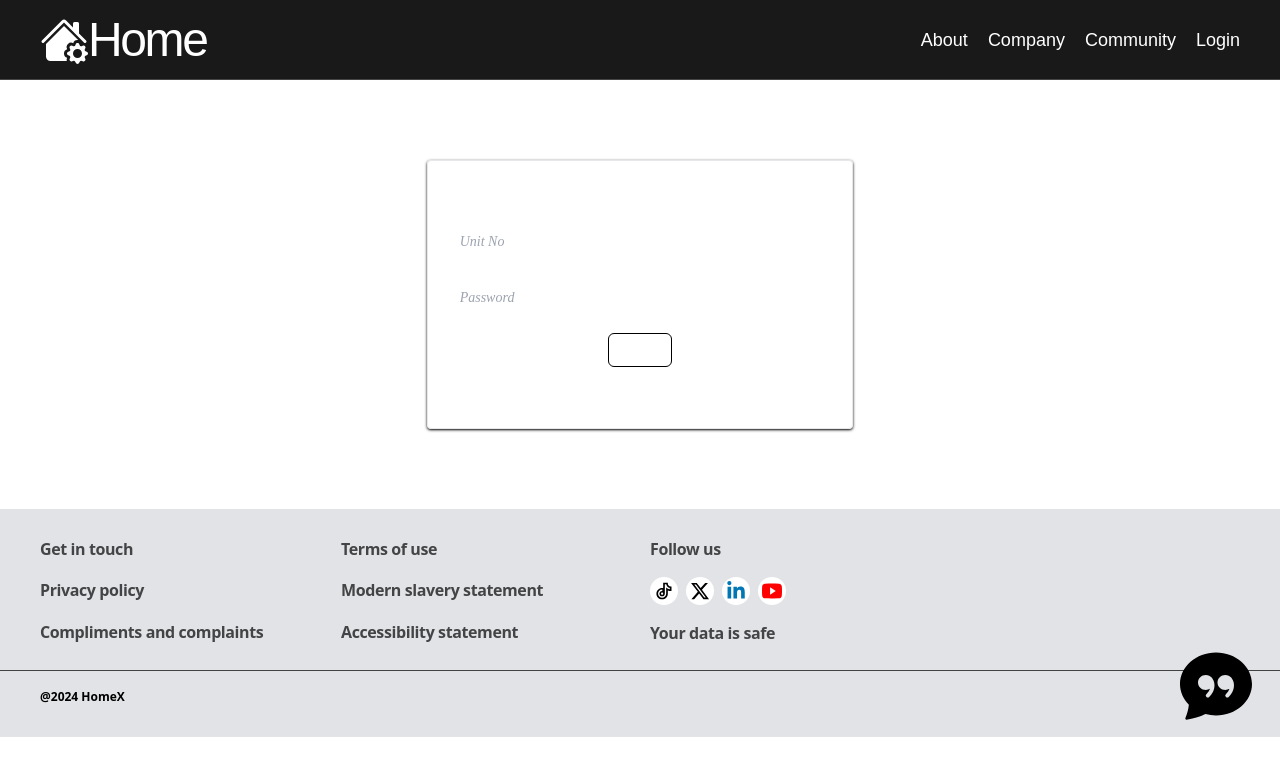
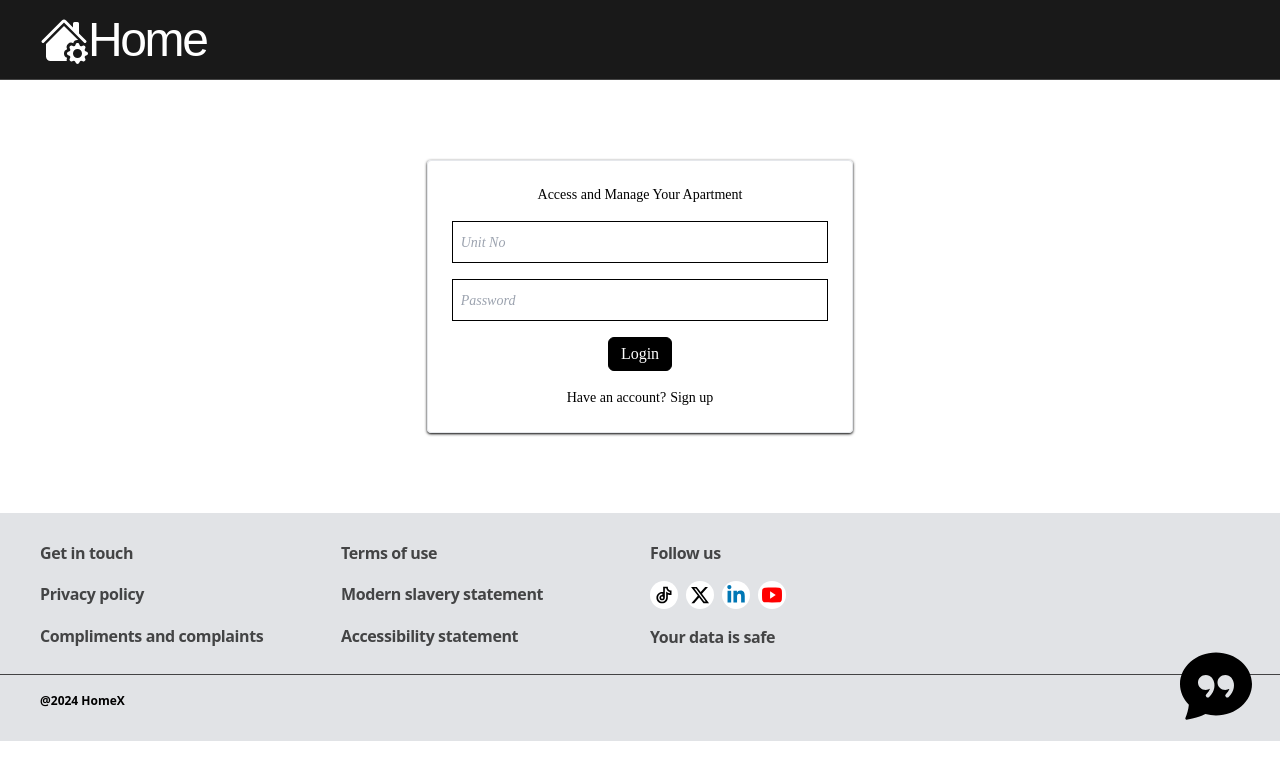
Before and after one commit to Ola157/homeXp, a Next.js app: page /authentication in a window 1280 px wide. Shown: the top 780 px of the page. Built offline with nearby package versions, Linux system fonts and the light colour scheme.

Commit message:
navUpdate

```diff
--- a/src/app/actions/authaction.tsx
+++ b/src/app/actions/authaction.tsx
@@ -32,6 +32,8 @@ export const getFormData = async (formData: any) => {
             return { message: 'login successful' }
         }
 
+        return { error: 'inputs cant be empty' }
+
     } catch (err) {
         console.error(err)
     }
--- a/src/app/authentication/page.tsx
+++ b/src/app/authentication/page.tsx
@@ -38,27 +38,27 @@ const AuthComponent: React.FC = () => {
                 emailRef.current.value = ''
             }
         }
-        setResPonse(res?.message)
+        setResPonse(res?.message || res?.error)
     }
 
     return (
         <div>
-            <div className="flex justify-center text-inherit my-20">
+            <div className="flex justify-center text-black my-20">
 
-                <div className="w-1/3">
+                <div className="sm:w-3/5 md:w-3/6 lg:w-1/3 w-4/5">
 
                     <form action={handleAuth} className={`formText flex flex-col gap-4 rounded items-center border shadow 'border-black shadow-black/90 p-6`}>
 
                         <p className="text-sm">Access and Manage Your Apartment</p>
 
-                        <input ref={unitRef} type="text" name='unit' placeholder="Unit No" className={`placeholder:text-sm placeholder:italic w-full p-2 focus:outline-none text-black  'border-[1px] border-black focus:ring-2 focus:ring-gray-500/90 focus:placeholder:absolute focus:placeholder:top-0`} />
+                        <input ref={unitRef} type="text" name='unit' placeholder="Unit No" className={`placeholder:text-sm placeholder:italic w-full p-2 focus:outline-none text-black border-[1px] border-black focus:ring-2 focus:ring-gray-500/90 focus:placeholder:absolute focus:placeholder:top-0`} />
 
-                        <input ref={passRef} type="password" name='password' placeholder="Password" className={`placeholder:text-sm placeholder:italic w-full p-2 focus:outline-none border-0 text-black focus:ring-2 focus:ring-gray-500/90 focus:placeholder:absolute focus:placeholder:top-0 'border-[1px] border-black `} />
+                        <input ref={passRef} type="password" name='password' placeholder="Password" className={`placeholder:text-sm placeholder:italic w-full p-2 focus:outline-none text-black focus:ring-2 focus:ring-gray-500/90 focus:placeholder:absolute focus:placeholder:top-0 border-[1px] border-black `} />
 
-                        <input ref={emailRef} type="email" name="email" placeholder="Email" className={`placeholder:text-sm placeholder:italic w-full p-2 focus:outline-none border-0 focus:ring-2 text-black focus:ring-gray-500/90 ${!isReg ? 'hidden' : 'inline-block'} 'border-[1px] border-black`} />
+                        <input ref={emailRef} type="email" name="email" placeholder="Email" className={`placeholder:text-sm placeholder:italic w-full p-2 focus:outline-none border-[1px] focus:ring-2 text-black focus:ring-gray-500/90 ${!isReg ? 'hidden' : 'inline-block'} focus:placeholder:absolute focus:placeholder:top-0 border-[1px] border-black`} />
 
-                        <button type="submit" className={`text-inherit border bg-inherit
-                            border-black active:bg-black/90 active:text-white hover:bg-black/90 hover:text-white
+                        <button type="submit" className={`text-white border bg-black
+                            border-black active:ring-2 active:ring-green-500 active:border-0 hover:bg-black/70 hover:text-white
                          p-1 px-3 transition-colors duration-300 ease-in-out rounded-md `}>{!isReg ? 'Login' : 'Sign up'}</button>
 
                         <p className="text-inherit text-sm">Have an account?
--- a/src/components/(mainpage)/homecontent.tsx
+++ b/src/components/(mainpage)/homecontent.tsx
@@ -55,6 +55,7 @@ export const HomeContent: React.FC = () => {
         handleToggleEffect()
     }, [toggleState?.isNavToggle])
 
+    console.log(introFill)
 
     return (
         <div className="relative overflow-x-hidden">
--- a/src/components/(navbar)/navbar.tsx
+++ b/src/components/(navbar)/navbar.tsx
@@ -8,6 +8,7 @@ import { useEffect, useRef } from "react";
 import { useAuthState } from "@/app/authstatus";
 import { useNavState } from "@/app/navstate";
 import { useHandleRoute } from "@/app/library/(customHook)/useNavHook";
+import { usePathname } from "next/navigation";
 
 interface NavList {
     name: string
@@ -32,6 +33,7 @@ const Navbar: React.FC = () => {
     const navRef = useRef<any>(null)
     const indicatorRef = useRef<any>(null)
     const auth = useAuthState()
+    const pathName = usePathname()
     const toggleState = useNavState()
     const handleRoute = useHandleRoute()
 
@@ -70,7 +72,6 @@ const Navbar: React.FC = () => {
         }
     }
 
-
     return (
         <div className={`bg-black/90 h-20 relative z-20 left-0 right-0 top-0 text-inherit border-gray-100/20 md:px-10 px-5 flex justify-between items-center border-b `}>
             <div>
@@ -79,7 +80,7 @@ const Navbar: React.FC = () => {
                     <span className="inline align-middle text-5xl font-extrabold tracking-tighter navBrand">Home</span>
                 </Link>
             </div>
-            <div className="flex items-center">
+            <div className={`flex items-center ${pathName.includes('authentication') ? 'hidden' : 'block'}`}>
                 <ul className="md:flex gap-5 text-inherit bg-inherit hidden" ref={navRef}>
                     {navList.map((link, index) => (
                         <li key={index} className="py-5 cursor-pointer navList text-lg" onClick={() => handleRoute(link.path)}>
```
